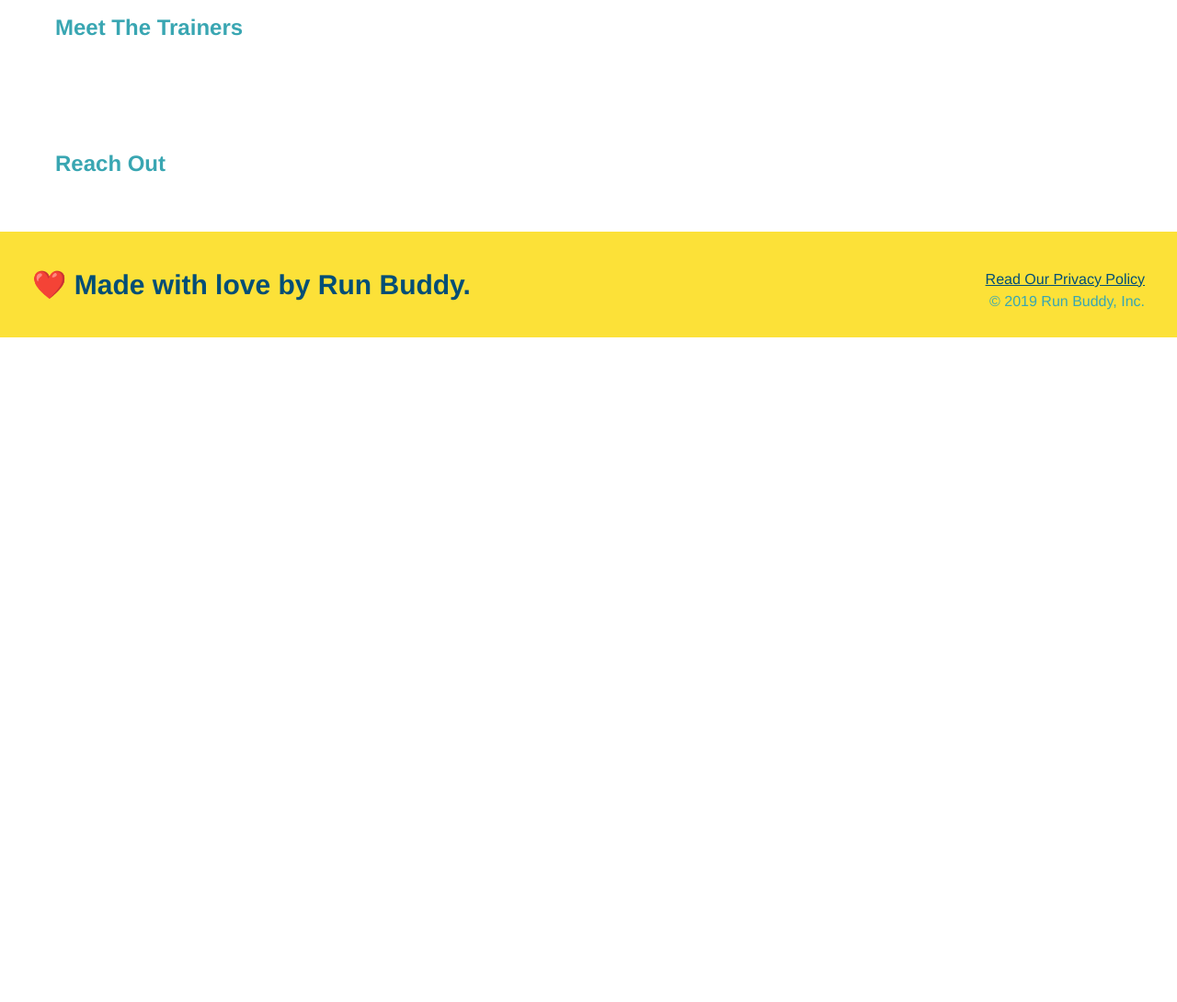
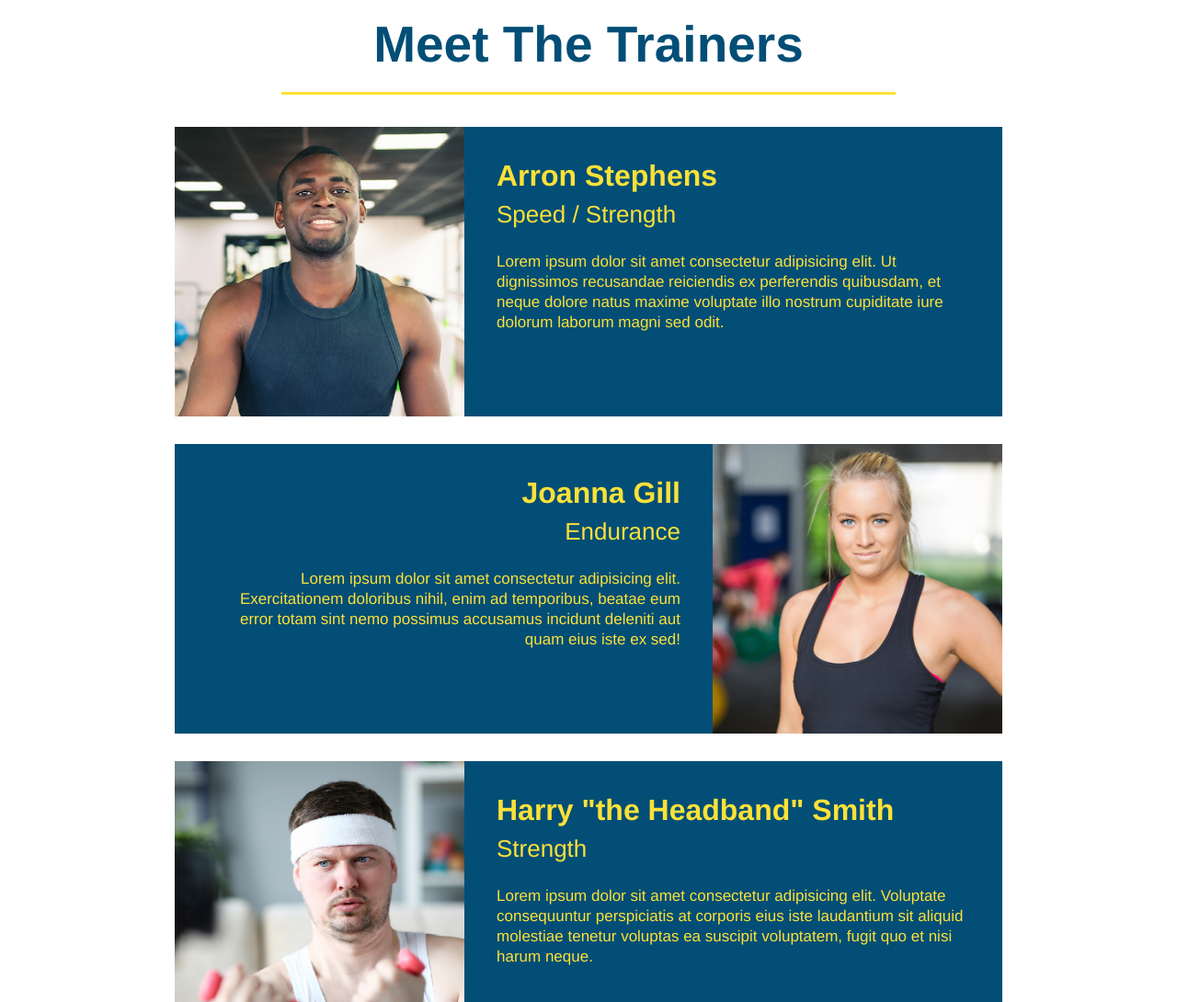
Before and after one commit to PatrickLQuirk/run-buddy, a plain HTML site: page index.html in a window 1280 px wide. Shown: the part 2740-3830 px from the top of the page at 92% size. Before the commit the page ends 3107 px from the top, so only its background shows below. Drawn offline with Linux system fonts and the light colour scheme.

Commit message:
meet the trainers section

```diff
--- a/assets/css/style.css
+++ b/assets/css/style.css
@@ -183,3 +183,50 @@ section {
 .steps span {
     font-size: 38px;
 }
+
+.trainers {
+    text-align: center;
+}
+
+.trainer {
+    width: 900px;
+    margin: 0 auto 30px auto;
+    background: #024e76;
+    color: #fce138;
+    overflow: auto;
+}
+
+.trainer img {
+    width: 35%;
+    float: left;
+}
+
+.trainer-bio {
+    padding: 35px;
+    float: left;
+    width: 65%;
+}
+
+.text-left {
+    text-align: left;
+}
+
+.text-right {
+    text-align: right;
+}
+
+.trainer-bio h3 {
+    font-size: 32px;
+    margin-bottom: 8px;
+}
+
+.trainer-bio h4 {
+    font-weight: lighter;
+    font-size: 26px;
+    margin-bottom: 25px;
+}
+
+.trainer-bio p {
+    font-size: 17px;
+    line-height: 1.3;
+}
--- a/index.html
+++ b/index.html
@@ -104,8 +104,45 @@
         </section>
 
         <!-- "meet the trainers" section -->
-        <section id="your-trainers">
-            <h2>Meet The Trainers</h2>
+        <section id="your-trainers" class="trainers">
+            <h2 class="section-title primary-border">
+                Meet The Trainers
+            </h2>
+            <!-- first trainer bio -->
+            <article class="trainer">
+                <img src="./assets/images/trainer-1.jpg" alt="Arron Stephens in his workout clothes, ready to pump iron" />
+                <div class="trainer-bio text-left">
+                    <h3>Arron Stephens</h3>
+                    <h4>Speed / Strength</h4>
+                    <p>
+                        Lorem ipsum dolor sit amet consectetur adipisicing elit. Ut dignissimos recusandae reiciendis ex perferendis quibusdam, et neque dolore natus maxime voluptate illo nostrum cupiditate iure dolorum laborum magni sed odit.
+                    </p>
+                </div>
+            </article>
+
+            <!-- second trainer bio -->
+            <article class="trainer">
+                <div class="trainer-bio text-right">
+                    <h3>Joanna Gill</h3>
+                    <h4>Endurance</h4>
+                    <p>
+                        Lorem ipsum dolor sit amet consectetur adipisicing elit. Exercitationem doloribus nihil, enim ad temporibus, beatae eum error totam sint nemo possimus accusamus incidunt deleniti aut quam eius iste ex sed!
+                    </p>
+                </div>
+                <img src="./assets/images/trainer-2.jpg" alt="Joanna Gill cooling off after a workout" />
+            </article>
+
+            <!-- third trainer bio -->
+            <article class="trainer">
+                <img src="./assets/images/trainer-3.jpg" alt="Harry Smith wearing a headband and lifting comically small pink weights" />
+                <div class="trainer-bio text-left">
+                    <h3>Harry "the Headband" Smith</h3>
+                    <h4>Strength</h4>
+                    <p>
+                        Lorem ipsum dolor sit amet consectetur adipisicing elit. Voluptate consequuntur perspiciatis at corporis eius iste laudantium sit aliquid molestiae tenetur voluptas ea suscipit voluptatem, fugit quo et nisi harum neque.
+                    </p>
+                </div>
+            </article>
         </section>
 
         <!-- "reach out" section -->
```
Also changed, not shown: assets/images/trainer-1.jpg (added), assets/images/trainer-2.jpg (added), assets/images/trainer-3.jpg (added).
